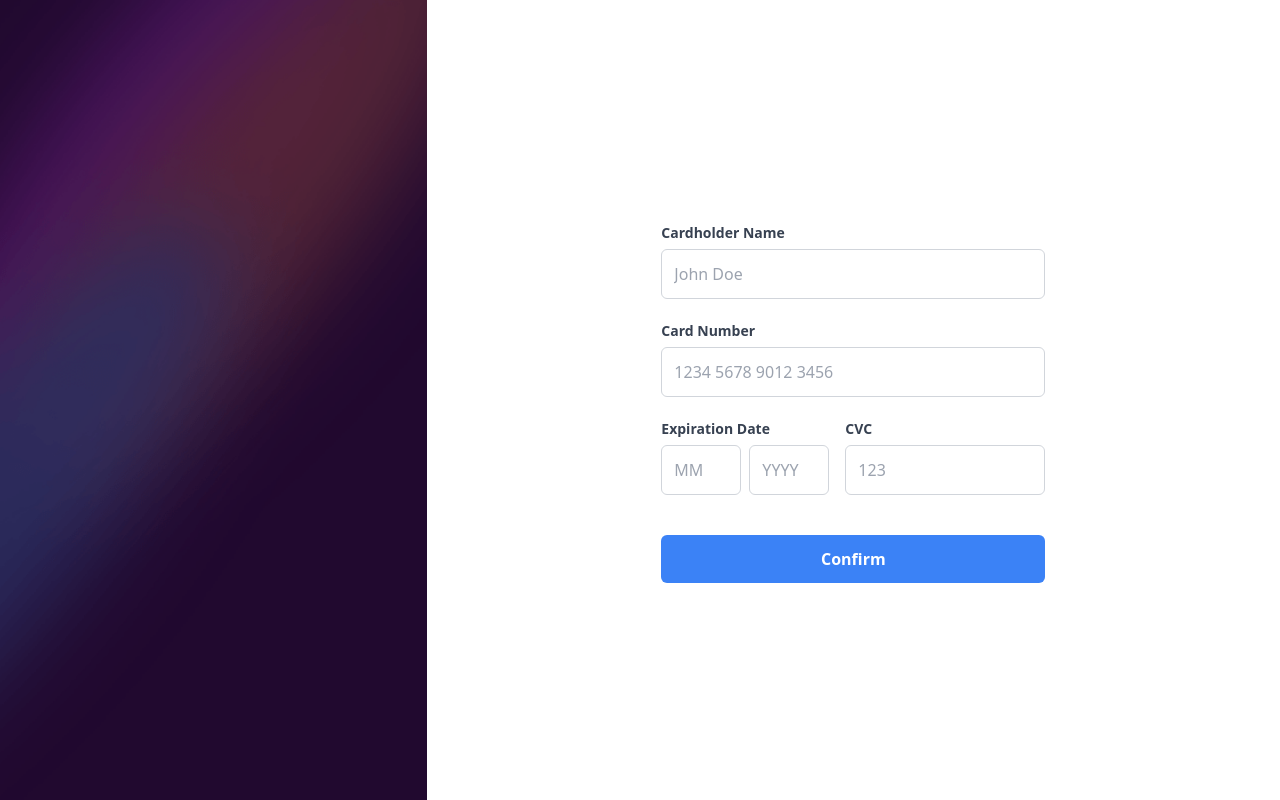
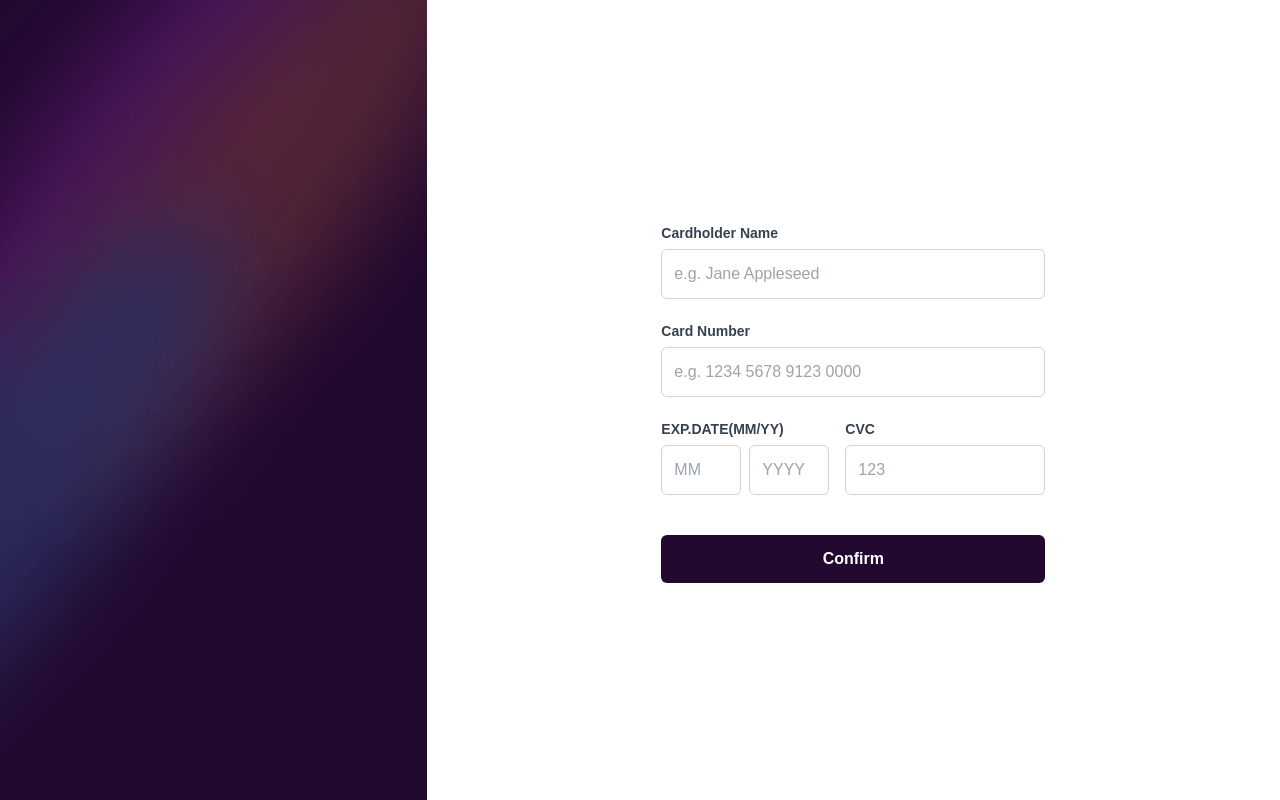
Before and after one commit to nickonyi/interactive-card-details-form, a website built with webpack: page src/template.html in a window 1280 px wide. Built offline with nearby package versions, Linux system fonts and the light colour scheme.

Commit message:
HTML and CSS setup

```diff
--- a/src/styles/style.css
+++ b/src/styles/style.css
@@ -1,6 +1,8 @@
 @tailwind base;
 @tailwind components;
 @tailwind utilities;
+
+@import url('https://fonts.googleapis.com/css2?family=Red+Hat+Text:ital,wght@0,300..700;1,300..700&family=Space+Grotesk:wght@300..700&display=swap');
 
 * {
   margin: 0;
@@ -8,10 +10,18 @@
   box-sizing: border-box;
 }
 
+body {
+  font-family: 'Space Grotesk', sans-serif;
+  font-optical-sizing: auto;
+  font-weight: 500;
+  font-style: normal;
+}
+
 .container {
   width: 100vw;
   height: 100vh;
 }
 
-.card-holder-container {
+#btn-submit {
+  background-color: hsl(278, 68%, 11%);
 }
--- a/src/template.html
+++ b/src/template.html
@@ -37,8 +37,8 @@
                 type="text"
                 id="cardholder-name"
                 name="cardholder-name"
-                class="w-full p-3 border border-gray-300 rounded-md focus:outline-none focus:ring-2 focus:ring-blue-500"
-                placeholder="John Doe"
+                class="w-full p-3 border border-gray-300 rounded-md focus:outline-none focus:ring-2 focus:ring-red-500"
+                placeholder="e.g. Jane Appleseed"
                 required
               />
             </div>
@@ -54,8 +54,8 @@
                 type="text"
                 id="card-number"
                 name="card-number"
-                class="w-full p-3 border border-gray-300 rounded-md focus:outline-none focus:ring-2 focus:ring-blue-500"
-                placeholder="1234 5678 9012 3456"
+                class="w-full p-3 border border-gray-300 rounded-md focus:outline-none focus:ring-2 focus:ring-red-500"
+                placeholder="e.g. 1234 5678 9123 0000"
                 maxlength="19"
                 required
               />
@@ -67,18 +67,18 @@
                 <label
                   for="exp-month"
                   class="block text-sm font-semibold text-gray-700 py-1.5"
-                  >Expiration Date</label
+                  >EXP.DATE(MM/YY)</label
                 >
                 <div class="flex space-x-2">
                   <input
                     type="text"
-                    class="w-20 p-3 border border-gray-300 rounded-md focus:outline-none focus:ring-2 focus:ring-blue-500"
+                    class="w-20 p-3 border border-gray-300 rounded-md focus:outline-none focus:ring-2 focus:ring-red-500"
                     id="expiry-month"
                     placeholder="MM"
                   />
                   <input
                     type="text"
-                    class="w-20 p-3 border border-gray-300 rounded-md focus:outline-none focus:ring-2 focus:ring-blue-500"
+                    class="w-20 p-3 border border-gray-300 rounded-md focus:outline-none focus:ring-2 focus:ring-red-500"
                     id="expiry-year"
                     placeholder="YYYY"
                   />
@@ -96,7 +96,7 @@
                   type="text"
                   id="cvc"
                   name="cvc"
-                  class="w-full p-3 border border-gray-300 rounded-md focus:outline-none focus:ring-2 focus:ring-blue-500"
+                  class="w-full p-3 border border-gray-300 rounded-md focus:outline-none focus:ring-2 focus:ring-red-500"
                   placeholder="123"
                   maxlength="3"
                   required
@@ -107,6 +107,7 @@
             <div class="mt-6">
               <button
                 type="submit"
+                id="btn-submit"
                 class="w-full py-3 bg-blue-500 text-white font-semibold rounded-md hover:bg-blue-600 focus:outline-none focus:ring-2 focus:ring-blue-500"
               >
                 Confirm
```
Also changed, not shown: dist/style.css.
